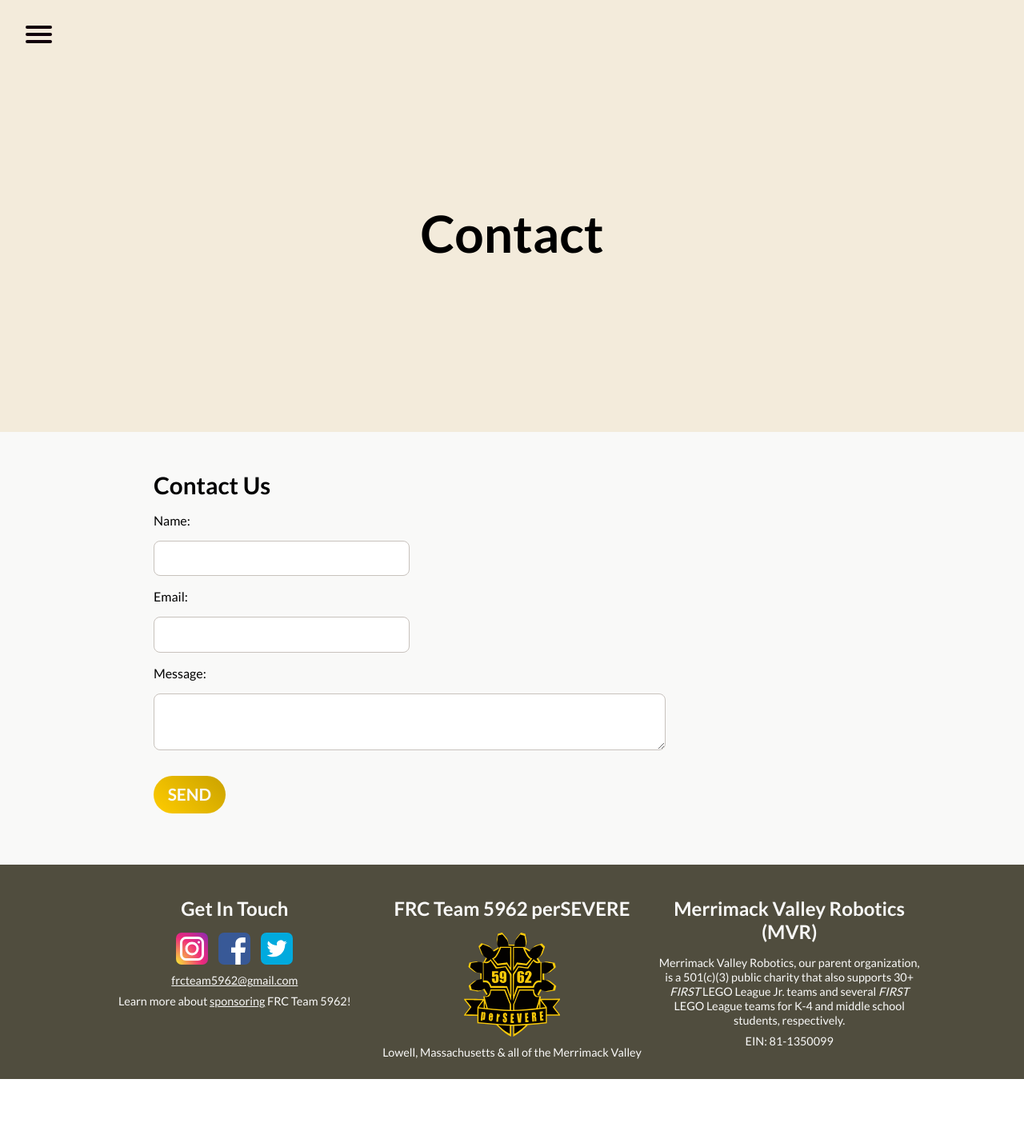
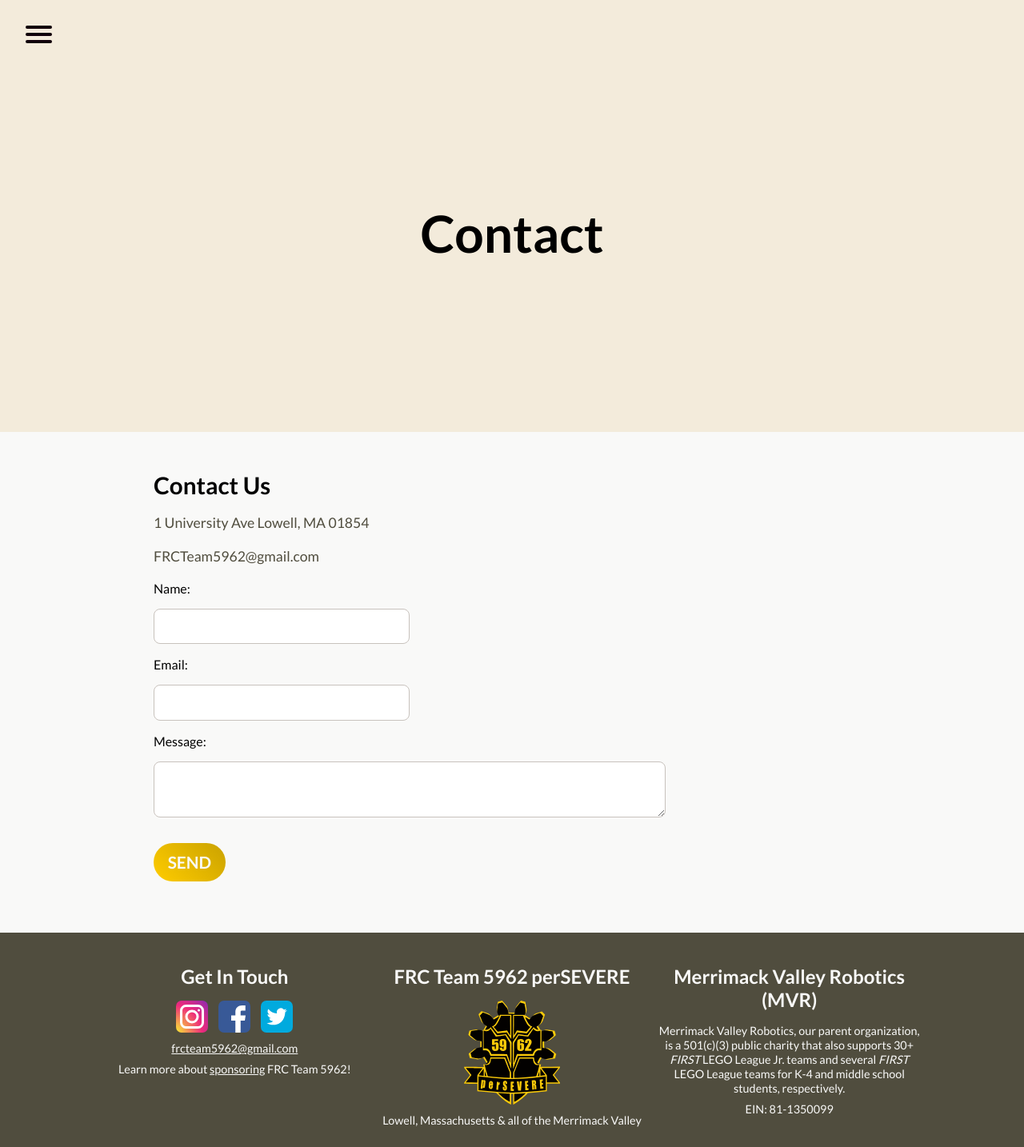
Before and after one commit to perSEVERE-5962/frc5962, a Jekyll site: the page built from contact.md, in a window 1280 px wide. Shown: the whole page at 80% size. Built offline with Jekyll 4.4.1, drawn with Linux system fonts in a browser that asks for light colours; before the commit the page ends 1349 px from its top, so only the background shows below that.

Commit message:
Updated Contact

```diff
--- a/contact.md
+++ b/contact.md
@@ -4,6 +4,11 @@
 ---
 
 ## Contact Us
+
+1 University Ave
+Lowell, MA 01854
+
+FRCTeam5962@gmail.com
 
 <form action="https://formspree.io/frc_team_5962_captains@googlegroups.com" method="POST">
     <label for="name">Name: </label>
```
